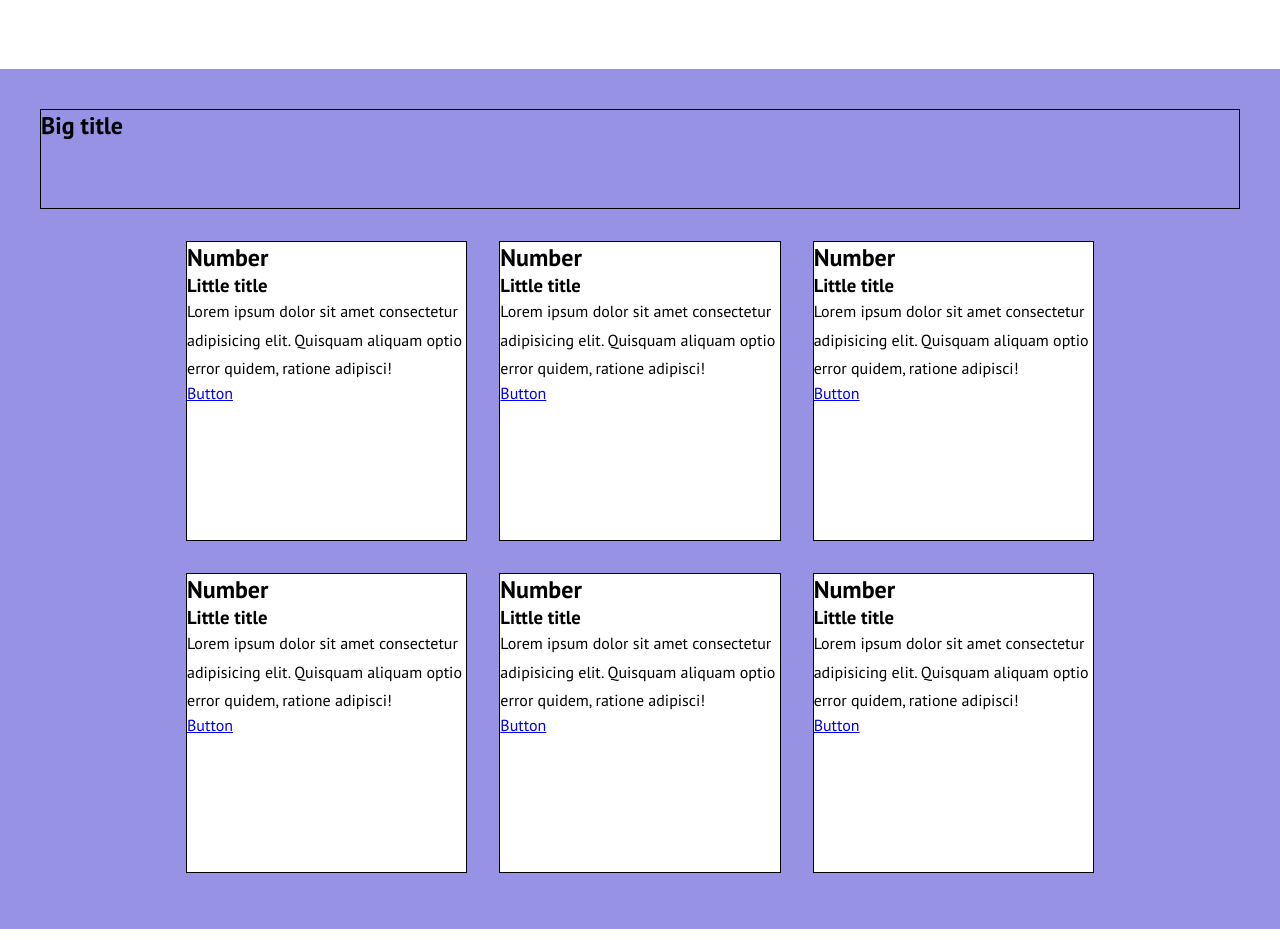
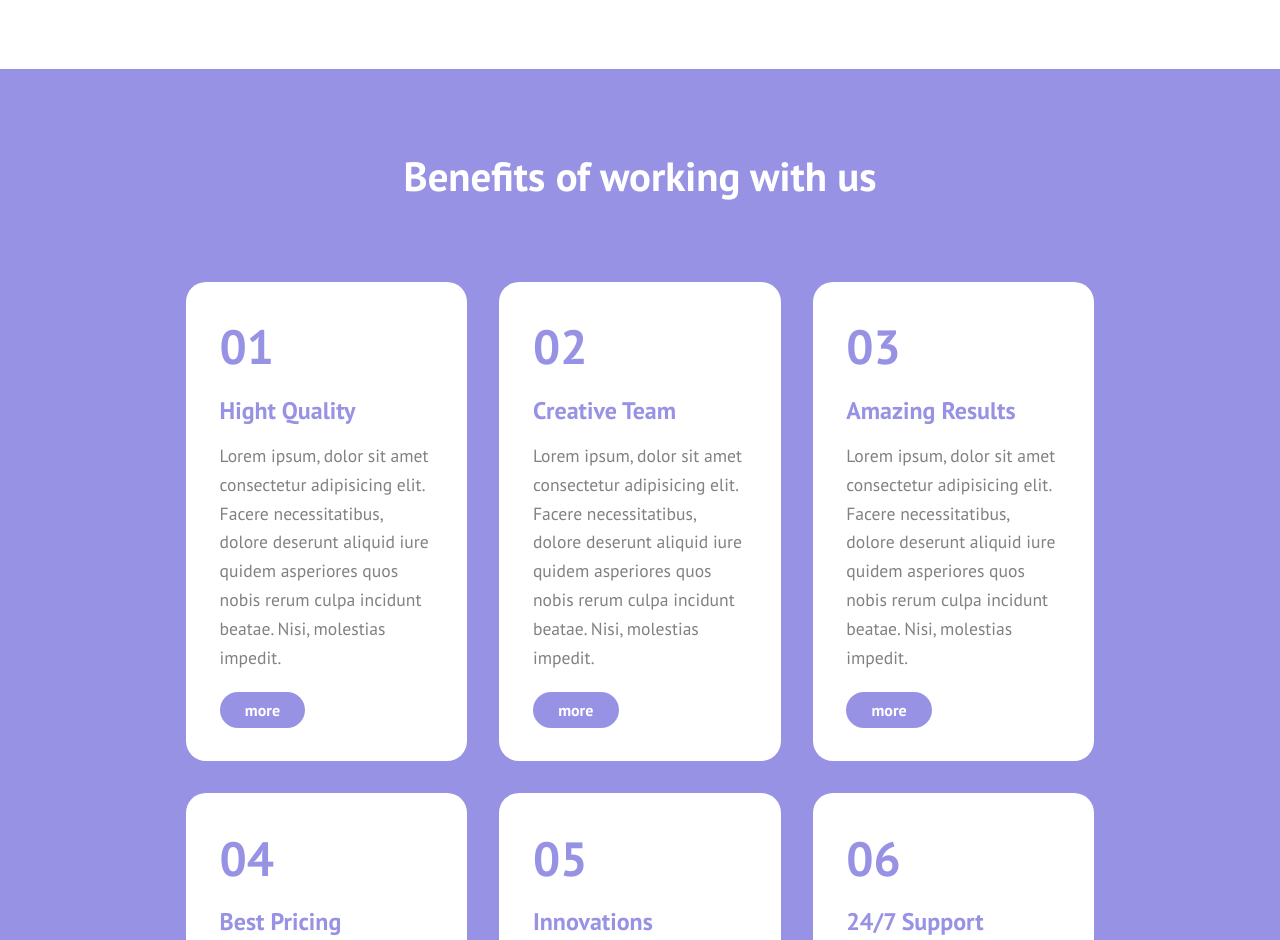
Before and after one commit to GiadaGallitto/htmlcss-responsive-layout, a plain HTML site: page index.html in a window 1280 px wide. Shown: the part 2680-3620 px from the top of the page. Drawn offline with Linux system fonts and the light colour scheme.

Commit message:
Implement all benefits card for all devices

```diff
--- a/css/style.css
+++ b/css/style.css
@@ -109,7 +109,6 @@ section.down-footer{
 /* Demo part */
 .demo .card{
     width: 100%;
-    /* height: 550px; */
     margin-bottom: 2rem;
     border-radius: 15px;
     background-color: var(--main-bg-color);
@@ -282,17 +281,51 @@ section.down-footer{
 /* Benefits part */
 .benefits .title{
     width: 100%;
-    height: 100px;
-    margin-bottom: 1rem;
-    border: 1px solid black;
+    margin-bottom: 1.5rem;
+    text-align: center;
+    color: white;
+    font-size: 1.7rem;
+    padding: 2.5rem 0;
 }
 
 .benefits .card{
     width: 100%;
-    height: 300px;
+    padding: 2.1rem;
     margin-bottom: 2rem;
-    border: 1px solid black;
     background-color: white;
+    border-radius: 20px;
+}
+
+.benefits h2{
+    font-size: 3rem;
+    color: var(--secondary-accent-color);
+    margin-bottom: 1.1rem;
+}
+
+.benefits h3{
+    font-size: 1.5rem;
+    color: var(--secondary-accent-color);
+    margin-bottom: 1rem;
+}
+
+.benefits p{
+    font-size: 1.1rem;
+    color: #818181;
+    margin-bottom: 1.2rem;
+}
+
+.benefits a{
+    width: 40%;
+    display: block;
+    text-align: center;
+    text-decoration: none;
+    font-size: 1rem;
+    font-weight: bold;
+    background-color: var(--secondary-bg-color);
+    color: white;
+    border: none;
+    border-radius: 20px;
+    padding: 0.5rem 0;
 }
 
 /* Informations part */
--- a/index.html
+++ b/index.html
@@ -140,43 +140,43 @@
 
             <!-- Benefits of the App -->
             <section class="benefits">
-                <div class="title"><h1>Big title</h1></div>
+                <div class="title"><h1>Benefits of working with us</h1></div>
                 <div class="cards flex-container container flex-column">
                     <div class="card">
-                        <h2>Number</h2>
-                        <h3>Little title</h3>
-                        <p>Lorem ipsum dolor sit amet consectetur adipisicing elit. Quisquam aliquam optio error quidem, ratione adipisci!</p>
-                        <a href="#">Button</a>
+                        <h2>01</h2>
+                        <h3>Hight Quality</h3>
+                        <p>Lorem ipsum, dolor sit amet consectetur adipisicing elit. Facere necessitatibus, dolore deserunt aliquid iure quidem asperiores quos nobis rerum culpa incidunt beatae. Nisi, molestias impedit.</p>
+                        <a href="#">more</a>
                     </div>
                     <div class="card">
-                        <h2>Number</h2>
-                        <h3>Little title</h3>
-                        <p>Lorem ipsum dolor sit amet consectetur adipisicing elit. Quisquam aliquam optio error quidem, ratione adipisci!</p>
-                        <a href="#">Button</a>
+                        <h2>02</h2>
+                        <h3>Creative Team</h3>
+                        <p>Lorem ipsum, dolor sit amet consectetur adipisicing elit. Facere necessitatibus, dolore deserunt aliquid iure quidem asperiores quos nobis rerum culpa incidunt beatae. Nisi, molestias impedit.</p>
+                        <a href="#">more</a>
                     </div>
                     <div class="card">
-                        <h2>Number</h2>
-                        <h3>Little title</h3>
-                        <p>Lorem ipsum dolor sit amet consectetur adipisicing elit. Quisquam aliquam optio error quidem, ratione adipisci!</p>
-                        <a href="#">Button</a>
+                        <h2>03</h2>
+                        <h3>Amazing Results</h3>
+                        <p>Lorem ipsum, dolor sit amet consectetur adipisicing elit. Facere necessitatibus, dolore deserunt aliquid iure quidem asperiores quos nobis rerum culpa incidunt beatae. Nisi, molestias impedit.</p>
+                        <a href="#">more</a>
                     </div>
                     <div class="card">
-                        <h2>Number</h2>
-                        <h3>Little title</h3>
-                        <p>Lorem ipsum dolor sit amet consectetur adipisicing elit. Quisquam aliquam optio error quidem, ratione adipisci!</p>
-                        <a href="#">Button</a>
+                        <h2>04</h2>
+                        <h3>Best Pricing</h3>
+                        <p>Lorem ipsum, dolor sit amet consectetur adipisicing elit. Facere necessitatibus, dolore deserunt aliquid iure quidem asperiores quos nobis rerum culpa incidunt beatae. Nisi, molestias impedit.</p>
+                        <a href="#">more</a>
                     </div>
                     <div class="card">
-                        <h2>Number</h2>
-                        <h3>Little title</h3>
-                        <p>Lorem ipsum dolor sit amet consectetur adipisicing elit. Quisquam aliquam optio error quidem, ratione adipisci!</p>
-                        <a href="#">Button</a>
+                        <h2>05</h2>
+                        <h3>Innovations</h3>
+                        <p>Lorem ipsum, dolor sit amet consectetur adipisicing elit. Facere necessitatibus, dolore deserunt aliquid iure quidem asperiores quos nobis rerum culpa incidunt beatae. Nisi, molestias impedit.</p>
+                        <a href="#">more</a>
                     </div>
                     <div class="card">
-                        <h2>Number</h2>
-                        <h3>Little title</h3>
-                        <p>Lorem ipsum dolor sit amet consectetur adipisicing elit. Quisquam aliquam optio error quidem, ratione adipisci!</p>
-                        <a href="#">Button</a>
+                        <h2>06</h2>
+                        <h3>24/7 Support</h3>
+                        <p>Lorem ipsum, dolor sit amet consectetur adipisicing elit. Facere necessitatibus, dolore deserunt aliquid iure quidem asperiores quos nobis rerum culpa incidunt beatae. Nisi, molestias impedit.</p>
+                        <a href="#">more</a>
                     </div>
                 </div>
             </section>
```
